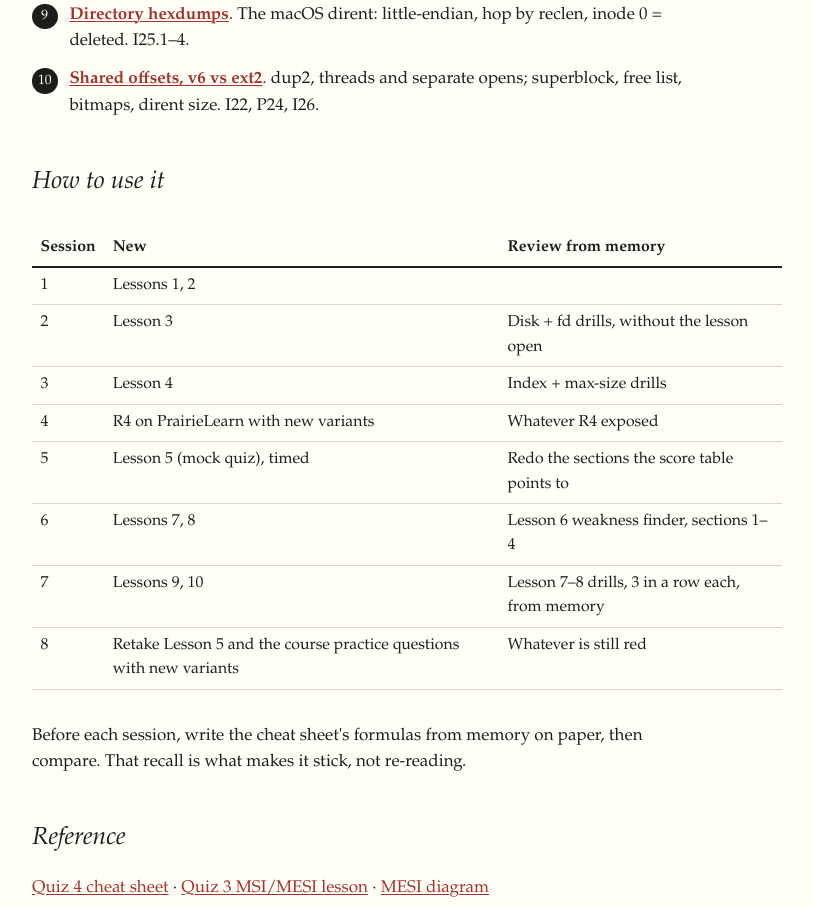
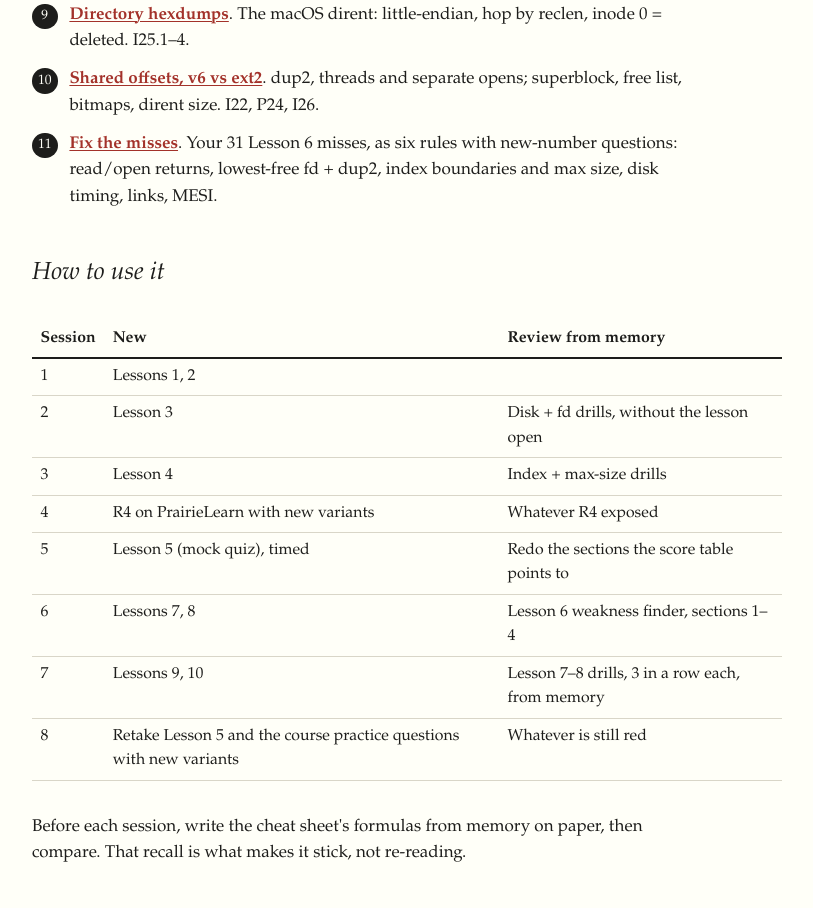
Before and after one commit to ryonm411-jpg/cpsc-313, a plain HTML site: page lessons/quiz4/index.html in a window 1280 px wide. Shown: the part 831-1739 px from the top of the page, without its empty margins (233-1046 px from the left). Drawn offline with Linux system fonts and the light colour scheme.

Commit message:
Link Lesson 11 from the Quiz 4 index
Co-Authored-By: Claude Opus 5.5 <noreply@anthropic.com>

```diff
--- a/lessons/quiz4/index.html
+++ b/lessons/quiz4/index.html
@@ -26,6 +26,7 @@
 <li><a href="0008-index-positions-and-block-tables.html"><strong>Walking an index</strong></a>. Position at each level, hybrid positions, following pointers through a block table. L8-Ind.13–14, I24.4–5, Tutorial 9.</li>
 <li><a href="0009-directory-hexdumps.html"><strong>Directory hexdumps</strong></a>. The macOS dirent: little-endian, hop by reclen, inode 0 = deleted. I25.1–4.</li>
 <li><a href="0010-fd-offsets-v6-and-ext2.html"><strong>Shared offsets, v6 vs ext2</strong></a>. dup2, threads and separate opens; superblock, free list, bitmaps, dirent size. I22, P24, I26.</li>
+<li><a href="0011-fix-the-misses.html"><strong>Fix the misses</strong></a>. Your 31 Lesson 6 misses, as six rules with new-number questions: read/open returns, lowest-free fd + dup2, index boundaries and max size, disk timing, links, MESI.</li>
 </ol>
 <h2>How to use it</h2>
 <div class="table-scroll"><table class="data">
```
